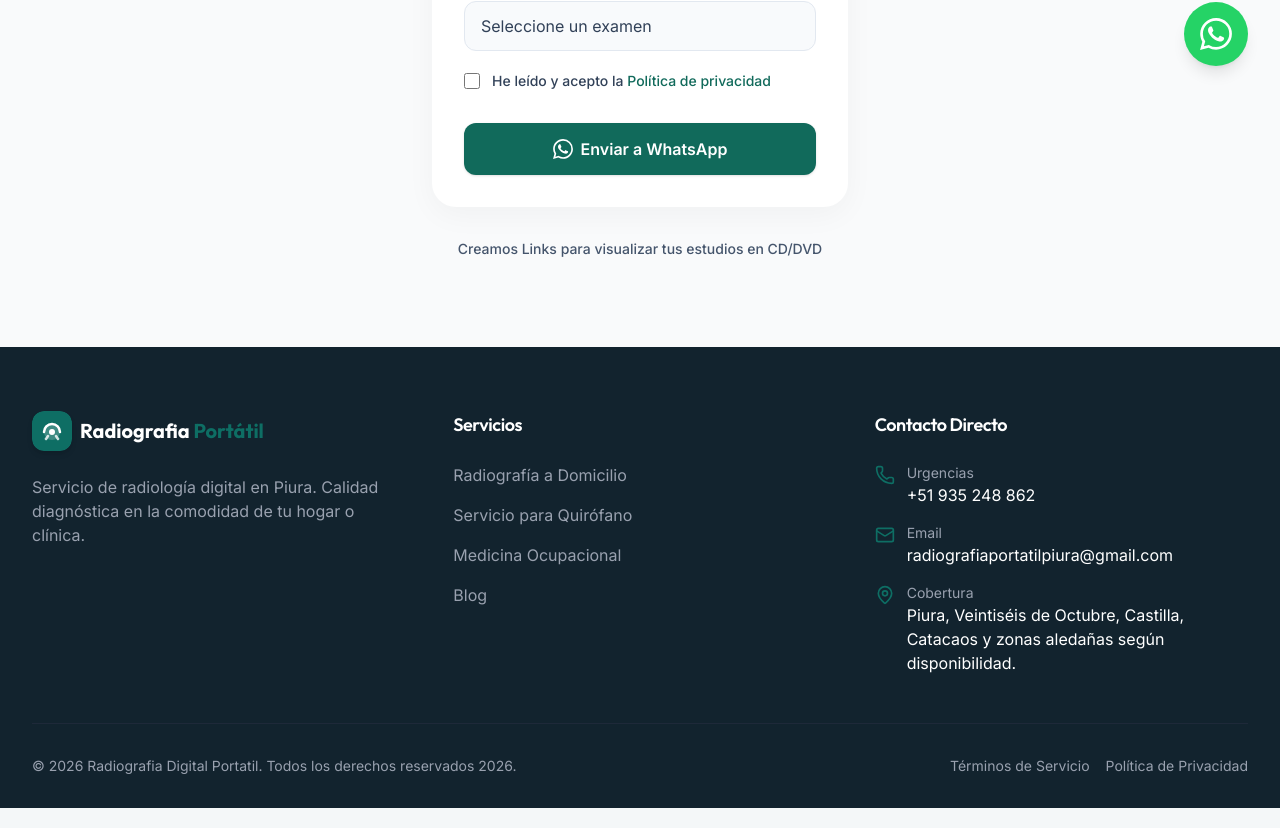
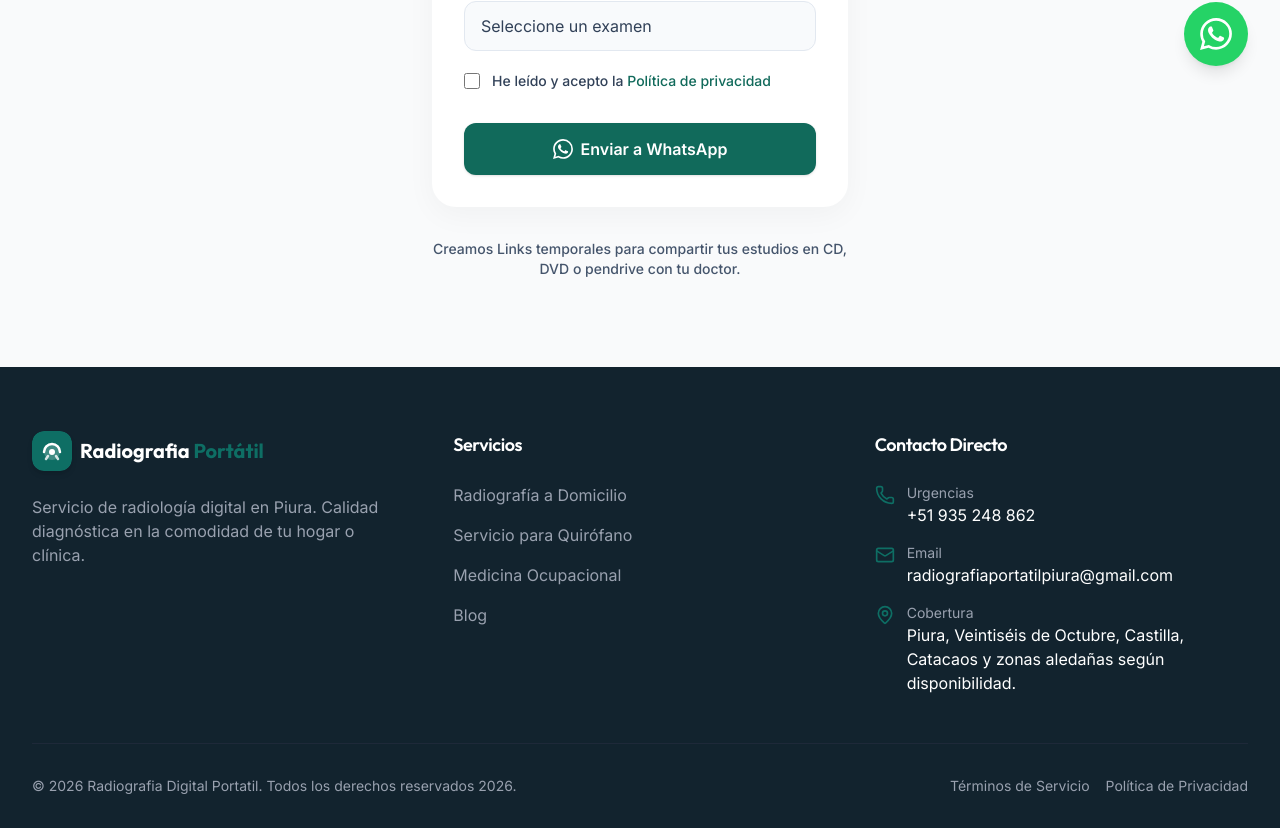
Before and after one commit to ManIA2024/radiografia_digital_a_domicilio_piura, a Next.js app: page /crear_link in a window 1280 px wide. Shown: the part 702-1530 px from the top of the page. Built offline with nearby package versions, Linux system fonts and the light colour scheme.

Commit message:
ui: update footer text content in CrearLinkForm

```diff
--- a/src/components/forms/CrearLinkForm.jsx
+++ b/src/components/forms/CrearLinkForm.jsx
@@ -157,7 +157,7 @@ const CrearLinkForm = () => {
 
       {/* Footer personalizado del servicio */}
       <footer className="text-center text-sm text-slate-600 font-medium">
-        <p>Creamos Links para visualizar tus estudios en CD/DVD</p>
+        <p>Creamos Links temporales para compartir tus estudios en CD, DVD o pendrive con tu doctor.</p>
       </footer>
 
       {/* Modal Política de Privacidad */}
```
